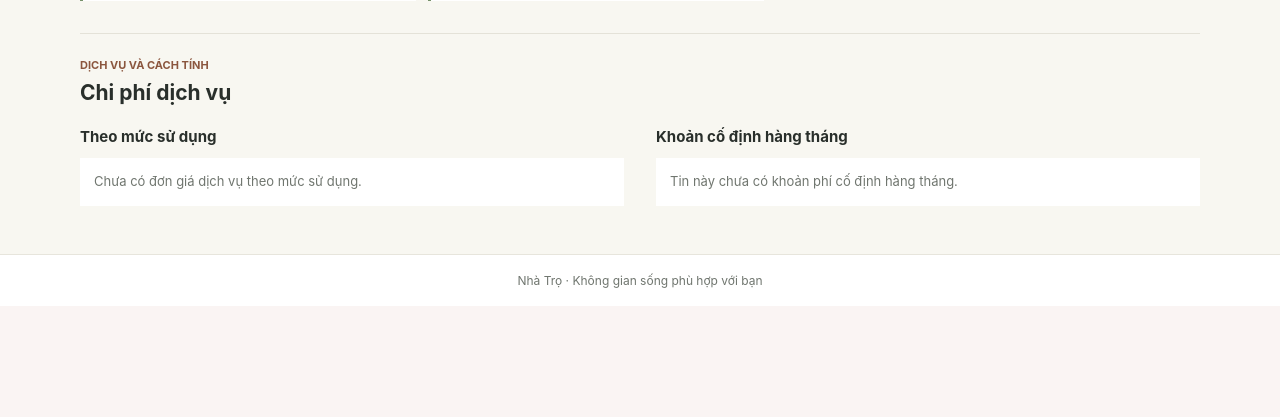
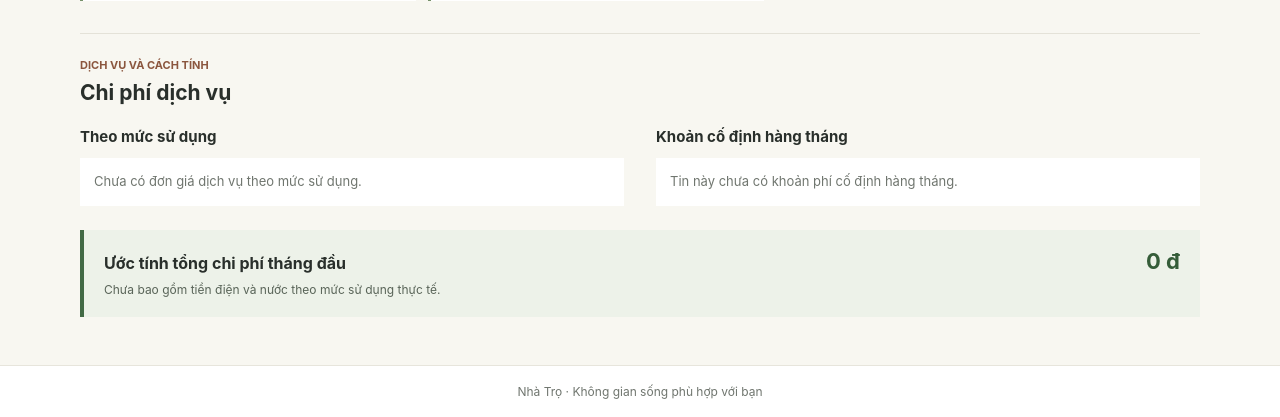
Before and after one commit to Anh49132/TTCSK12C3N1_QLPhongTro, an ASP.NET Core app: template QL_PhongTro/Views/TinDang/ChiTiet.cshtml in a window 1280 px wide. Shown: the part 622-1039 px from the top of the page. Before the commit the page ends 910 px from the top, so only its background shows below. Run offline with ASP.NET Core 8, Linux system fonts and the light colour scheme; the template is opened without the code that fills it, so the values that code supplies are empty; the project's own start-up code is not run, and a stand-in starts its controllers and pages; some libraries are stand-ins or nearby versions.

Commit message:
feat: show first-month rental estimate

```diff
--- a/QL_PhongTro/Views/TinDang/ChiTiet.cshtml
+++ b/QL_PhongTro/Views/TinDang/ChiTiet.cshtml
@@ -112,5 +112,12 @@
                 }
             </section>
         </div>
+        <aside class="first-month-estimate" aria-label="Ước tính chi phí tháng đầu" data-testid="first-month-estimate">
+            <div class="estimate-heading">
+                <h3>Ước tính tổng chi phí tháng đầu</h3>
+                <strong data-testid="first-month-total">@Model.TongChiPhiThangDau.ToString("N0", culture) đ</strong>
+            </div>
+            <p>Chưa bao gồm tiền điện và nước theo mức sử dụng thực tế.</p>
+        </aside>
     </section>
 </article>
--- a/QL_PhongTro/wwwroot/css/public-listing.css
+++ b/QL_PhongTro/wwwroot/css/public-listing.css
@@ -301,6 +301,45 @@
     line-height: 1.5;
 }
 
+.first-month-estimate {
+    margin-top: 24px;
+    padding: 18px 20px;
+    border-left: 4px solid #426a45;
+    background: #edf2e9;
+}
+
+.estimate-heading {
+    display: flex;
+    align-items: baseline;
+    justify-content: space-between;
+    gap: 16px;
+}
+
+.estimate-heading h3,
+.estimate-heading strong,
+.first-month-estimate > p {
+    margin: 0;
+}
+
+.estimate-heading h3 {
+    font-size: 16px;
+    font-weight: 650;
+}
+
+.estimate-heading strong {
+    color: #355d39;
+    font-size: 22px;
+    text-align: right;
+    overflow-wrap: anywhere;
+}
+
+.first-month-estimate > p {
+    margin-top: 7px;
+    color: #596458;
+    font-size: 12px;
+    line-height: 1.5;
+}
+
 .public-footer {
     padding: 18px 24px;
     border-top: 1px solid #e7e5dc;
@@ -401,4 +440,19 @@
         white-space: normal;
         overflow-wrap: anywhere;
     }
+
+    .first-month-estimate {
+        padding: 15px;
+    }
+
+    .estimate-heading {
+        align-items: flex-start;
+        flex-direction: column;
+        gap: 7px;
+    }
+
+    .estimate-heading strong {
+        font-size: 21px;
+        text-align: left;
+    }
 }
```
Also changed, not shown: QL_PhongTro/ViewModels/TinDangViewModels.cs (+10 -0 lines), Tests/QL_PhongTro.Tests/PublicListingTests.cs (+30 -0 lines).
